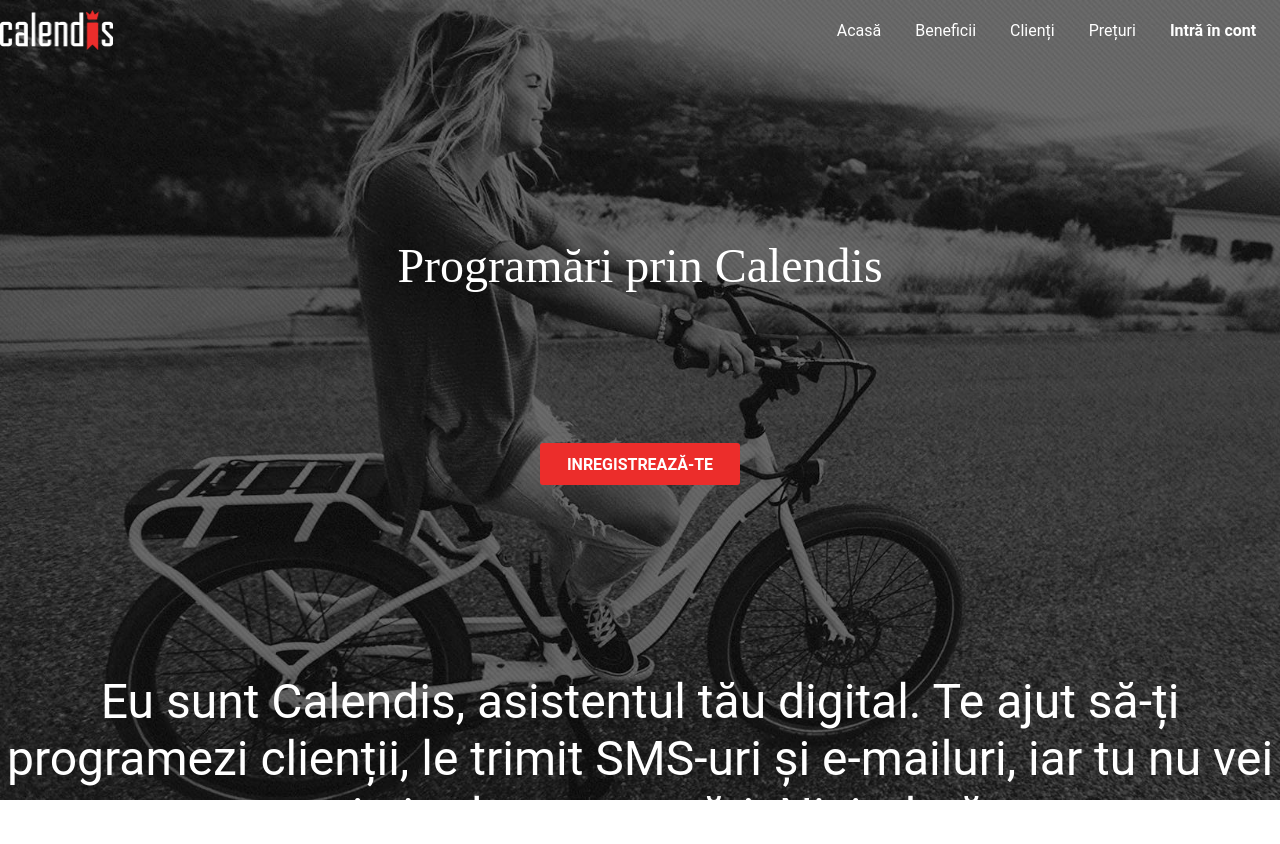
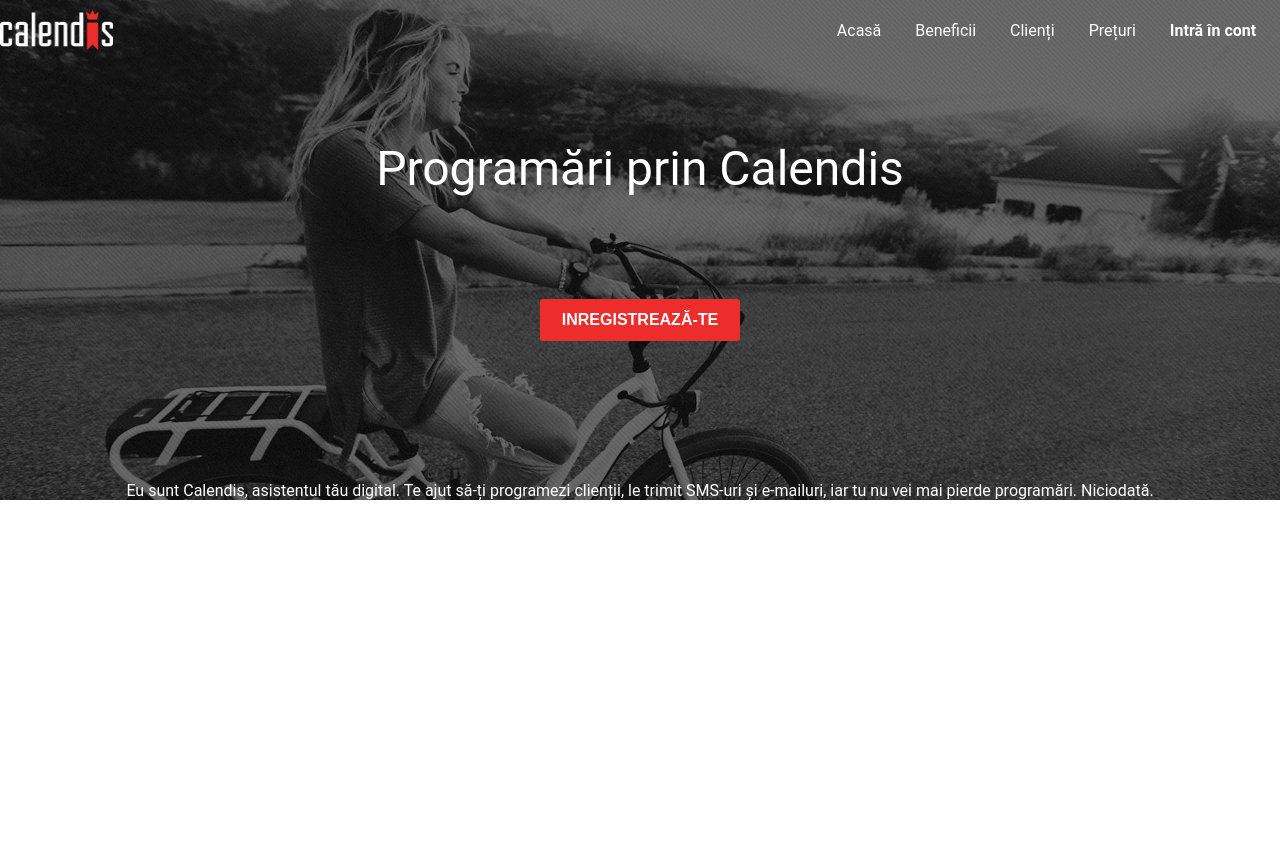
Before and after one commit to poprobertdaniel/html-css-training-studio, a plain HTML site: page root/index.html in a window 1280 px wide. After the commit the page ends 800 px from the top, so only its background shows below. Drawn offline with Linux system fonts and the light colour scheme.

Commit message:
first section

```diff
--- a/root/css/main.css
+++ b/root/css/main.css
@@ -2,6 +2,7 @@
 	margin: 0;
 	padding: 0;
 	height: 100%;
+	font-family: "Roboto";
 }
 
 a {
@@ -9,21 +10,14 @@
 	text-decoration: none;
 }
 
-ul, ol, li {
+ul, ol, li, p {
 	margin: 0;
 	padding: 0;
 	list-style: none;
 }
 
-.content{
-	width: 100%;
-	height: 100%;
-	background-image: url("../images/Layer.jpg");
-	background-repeat: no-repeat;
-	background-size: cover;
-}
-
 #navbar-wrapper{
+	position: fixed;
 	width:100%;
 	height: 40px;
 	padding-top: 10px;
@@ -50,20 +44,15 @@
 }
 
 .navigation-list ul li{
-
 	display: inline;
 	font-size: 16px;
 	padding:10px 15px;
-	font-family: "Roboto";
-
-
 }
 
 .navigation-list ul li:hover{
 	border-color: red;
 	border-bottom-style: solid;
 	border-radius: 1.5px;
-
 	}
 
 
@@ -75,13 +64,22 @@
 	color: white;
 }
 
-#home-section p{
-	font-size: 48px;
+.home-section {
+	background-image: url("../images/Layer.jpg");
+	background-repeat: no-repeat;
+	background-size: cover;
+}
+.home-section p:first-of-type {
+		font-size: 48px;
+		padding-top: 140px;
+}
+.home-section p {
 	color: white;
 	text-align: center;
-	padding-top: 140px;
 }
-
+.home-section .end-home-section p {
+	font-size: 16px;
+}
 .register-div{
 	text-align: center;
 	padding-top: 102px;
@@ -92,17 +90,9 @@
   	height: 42px;
   	border-radius: 3px;
   	font-size: 16px;
-  	font-family: "Roboto";
   	font-weight: bold;
   	color: white;
   	border-color: transparent;
   	background-color: #ec2d2b;
   	text-transform: uppercase;
-
 }
-
-.end-home-section p{
-	font-size: 16px;
-  	font-family: "Roboto";
-/*  	color: white;*/
-}
--- a/root/index.html
+++ b/root/index.html
@@ -7,8 +7,6 @@
   </head>
 
   <body>
-
-  <div class="content">
     <nav id="navbar-wrapper">
       <div class="calendis-logo"></div>
       <div class="navigation-list">
@@ -21,9 +19,7 @@
       </ul>
       </div>
     </nav>
-
-
-    <div id="home-section">
+    <div id="home-section" class="home-section">
       <p>Programări prin Calendis</p>
       <div class="register-div">
         <button class="register-btn">Inregistrează-te</button>
@@ -33,20 +29,17 @@
       </div>
     </div>
 
-    <div id="benefits-section">
+    <div id="benefits-section" class="benefits-section">
 
     </div>
 
-    <div id="clients-section">
+    <div id="clients-section" class="clients-section">
 
     </div>
 
-    <div id="prices-section">
+    <div id="prices-section" class="prices-section">
 
     </div>
-
-  </div>
-
   <footer>
 
   </footer>
```
Lines whose indentation alone changed are shown as unchanged.
